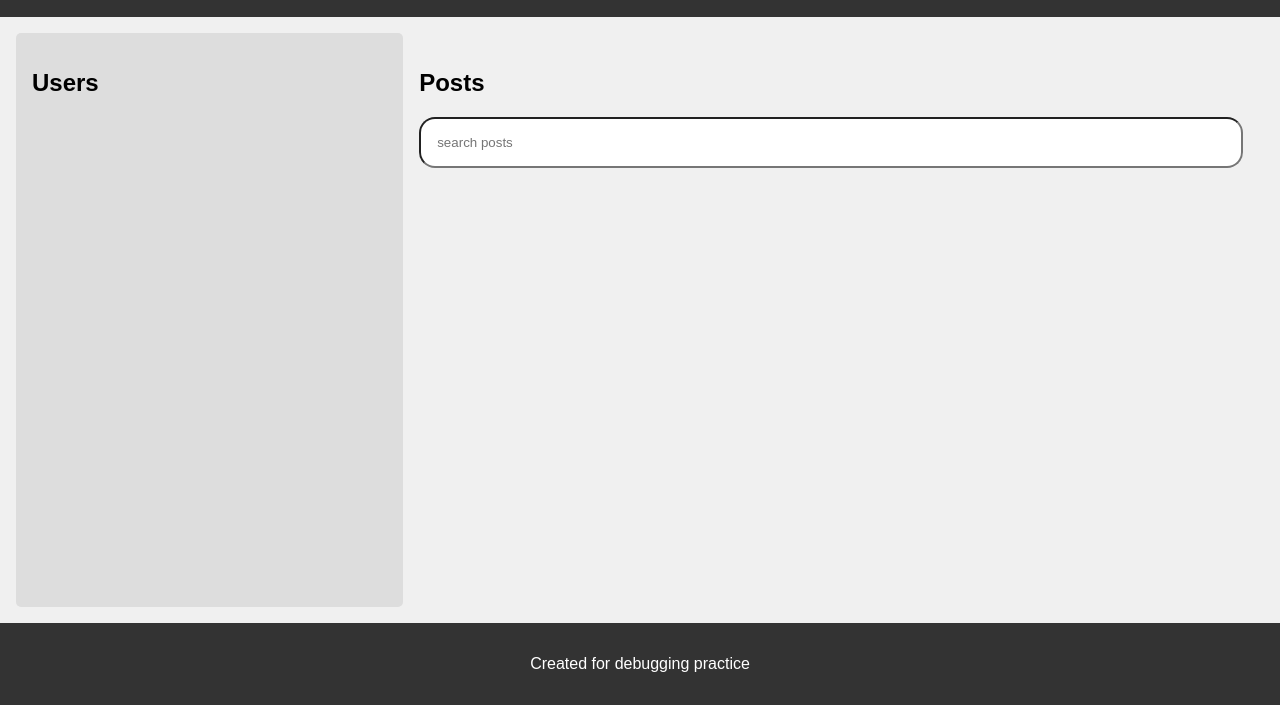
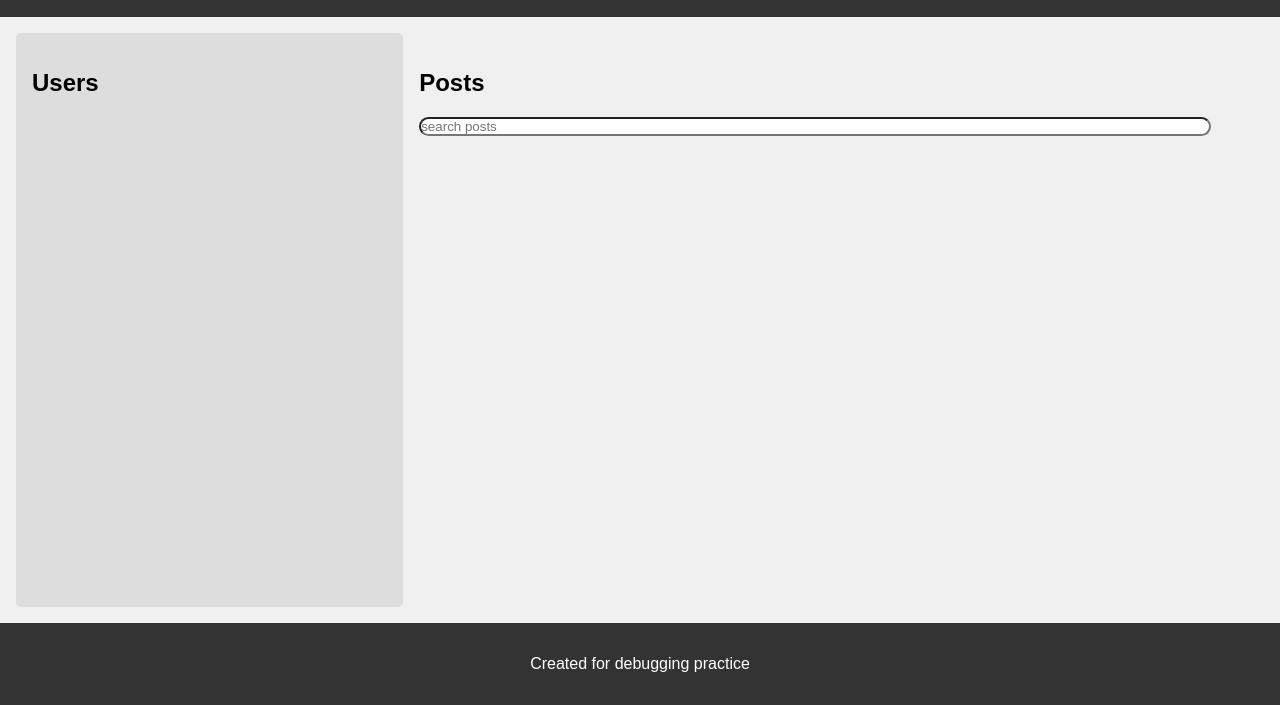
Before and after one commit to Haimzviroz/debug, a plain HTML site: page index.html in a window 1280 px wide. Shown: the part 95-800 px from the top of the page. Drawn offline with Linux system fonts and the light colour scheme; no server answers.

Commit message:
my first commit css added style

```diff
--- a/style.css
+++ b/style.css
@@ -78,4 +78,5 @@ input {
   border-radius: 1rem;
   padding: 1rem;
   margin-bottom: 1rem;
+  padding: 0%;
 }
```
